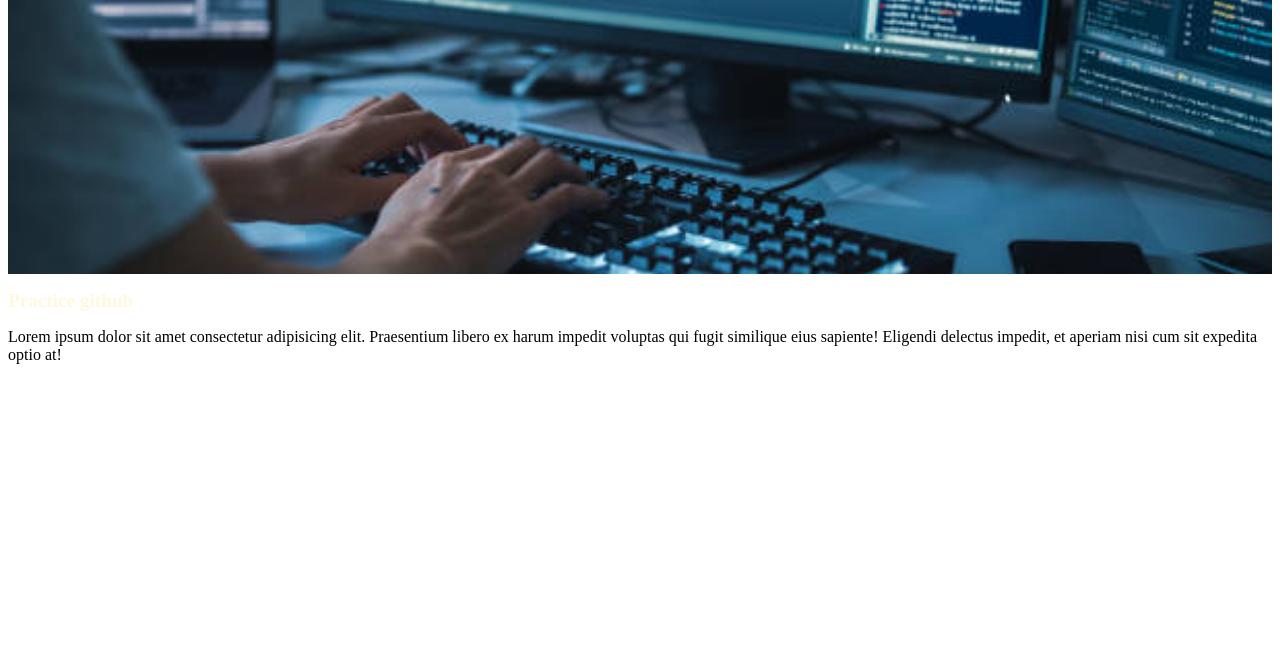
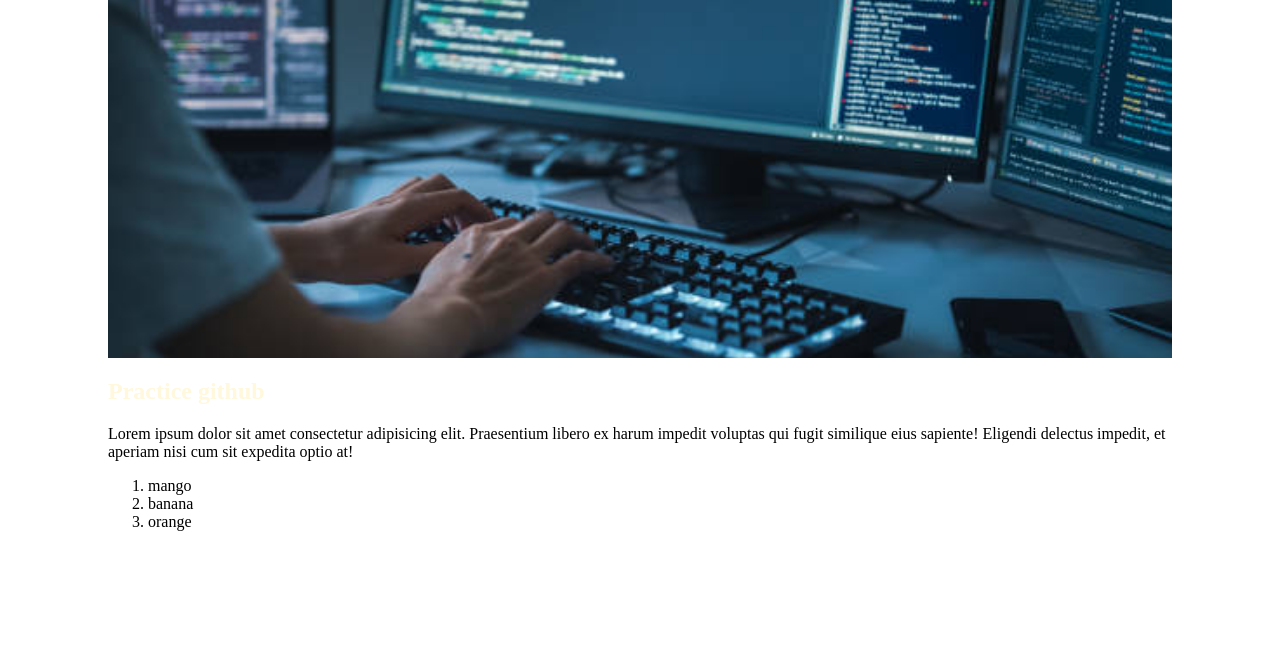
Before and after one commit to tasnim29/My-practice, a plain HTML site: page index.html in a window 1280 px wide. Shown: the part 142-800 px from the top of the page. Drawn offline with Linux system fonts and the light colour scheme.

Commit message:
Added margin

```diff
--- a/index.html
+++ b/index.html
@@ -7,13 +7,18 @@
     <link rel="stylesheet" href="styles/style.css">
 </head>
 <body>
-    <div>
+    <div class="div">
         <header class="header">
             <h2>Github Practicing</h2>
 
         </header>
         <h2>Practice github</h2>
         <p>Lorem ipsum dolor sit amet consectetur adipisicing elit. Praesentium libero ex harum impedit voluptas qui fugit similique eius sapiente! Eligendi delectus impedit, et aperiam nisi cum sit expedita optio at!</p>
+        <ol>
+            <li>mango</li>
+            <li>banana</li>
+            <li>orange</li>
+        </ol>
     </div>
 </body>
 </html>
--- a/styles/style.css
+++ b/styles/style.css
@@ -6,5 +6,8 @@
 }
 h2{
     color: cornsilk;
-    font-size: larger;
+    font: 900px;
 }
+.div{
+    margin: 100px;
+}
```
